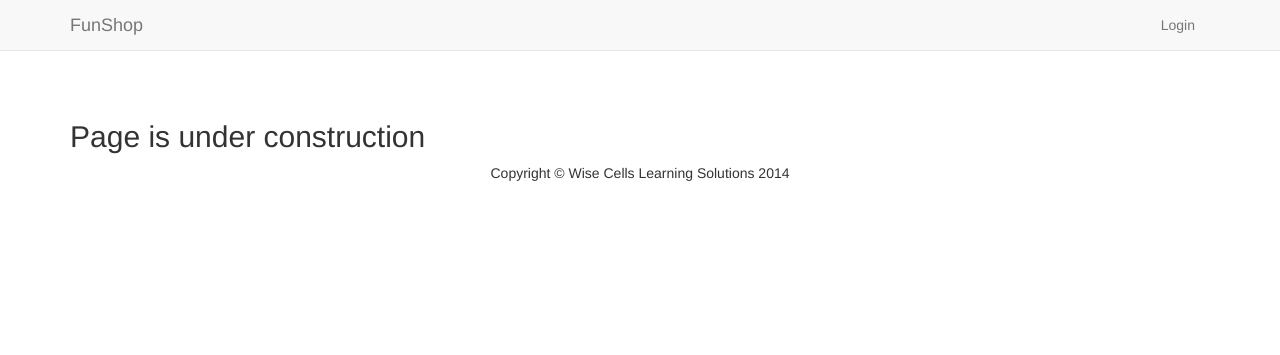
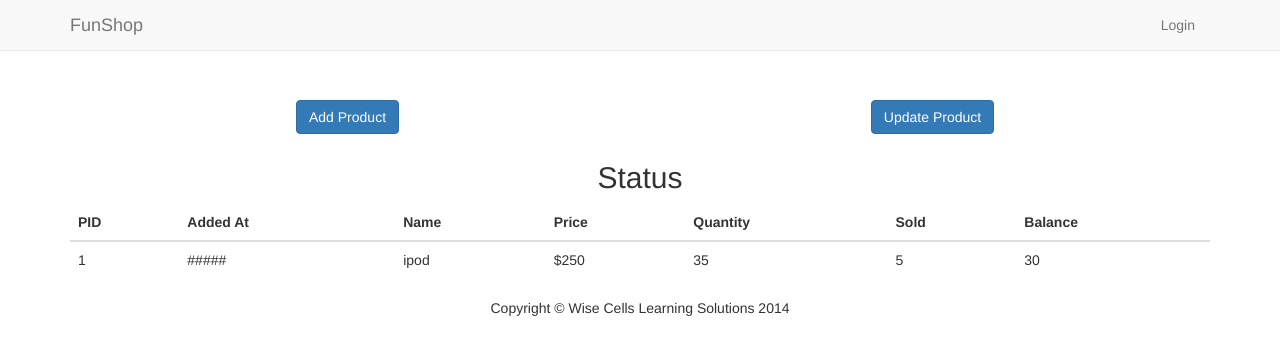
Before and after one commit to kumarsandeep91/funshopping, a Django app: template catalog/templates/catalog/seller.html in a window 1280 px wide. Shown: the top 355 px of the page. Run offline with Django 3.2, Linux system fonts and the light colour scheme; the template is opened without the code that fills it, so the values that code supplies are empty; some libraries are stand-ins or nearby versions.

Commit message:
seller Dashboard

```diff
--- a/catalog/templates/catalog/seller.html
+++ b/catalog/templates/catalog/seller.html
@@ -2,5 +2,43 @@
 
 {% block site_wrapper %}
 {% load staticfiles %}
-	<h2>Page is under construction</h2>
+	<div class="row">
+		<div class="col-sm-12 col-md-6 text-center">
+			<button type="button" class="btn btn-primary">Add Product</button>
+		</div>
+		<div class="col-sm-12 col-md-6 text-center">
+			<button type="button" class="btn btn-primary">Update Product</button>
+		</div>
+		<hr />
+		<!--table for product details-->
+		<div class="container">
+		  <h2 class="text-center">Status</h2>
+		  <div class="table-responsive">
+		  	<table class="table">
+				<thead>
+			    	<tr>
+				        <th>PID</th>
+				        <th>Added At</th>
+				        <th>Name</th>
+				        <th>Price</th>
+				        <th>Quantity</th>
+				        <th>Sold</th>
+				        <th>Balance</th>
+			    	</tr>
+			    </thead>
+			    <tbody>
+			    	<tr>
+				        <td>1</td>
+				        <td>#####</td>
+				        <td>ipod</td>
+				        <td>$250</td>
+				        <td>35</td>
+				        <td>5</td>
+				        <td>30</td>
+			    	</tr>
+			    </tbody>
+			</table>
+		  </div>
+		</div>
+	</div>
 {% endblock %}
--- a/catalog/views.py
+++ b/catalog/views.py
@@ -14,6 +14,7 @@ def index(request, template_name="catalog/catalog.html"):
 	page_title = 'A Online Store'
 	u = User_Details.objects.get(user=request.user.id)
 	if u.u_type == 1:
+
 		template_name="catalog/seller.html"
 		return render_to_response(template_name, locals(),
 			context_instance=RequestContext(request))
```
